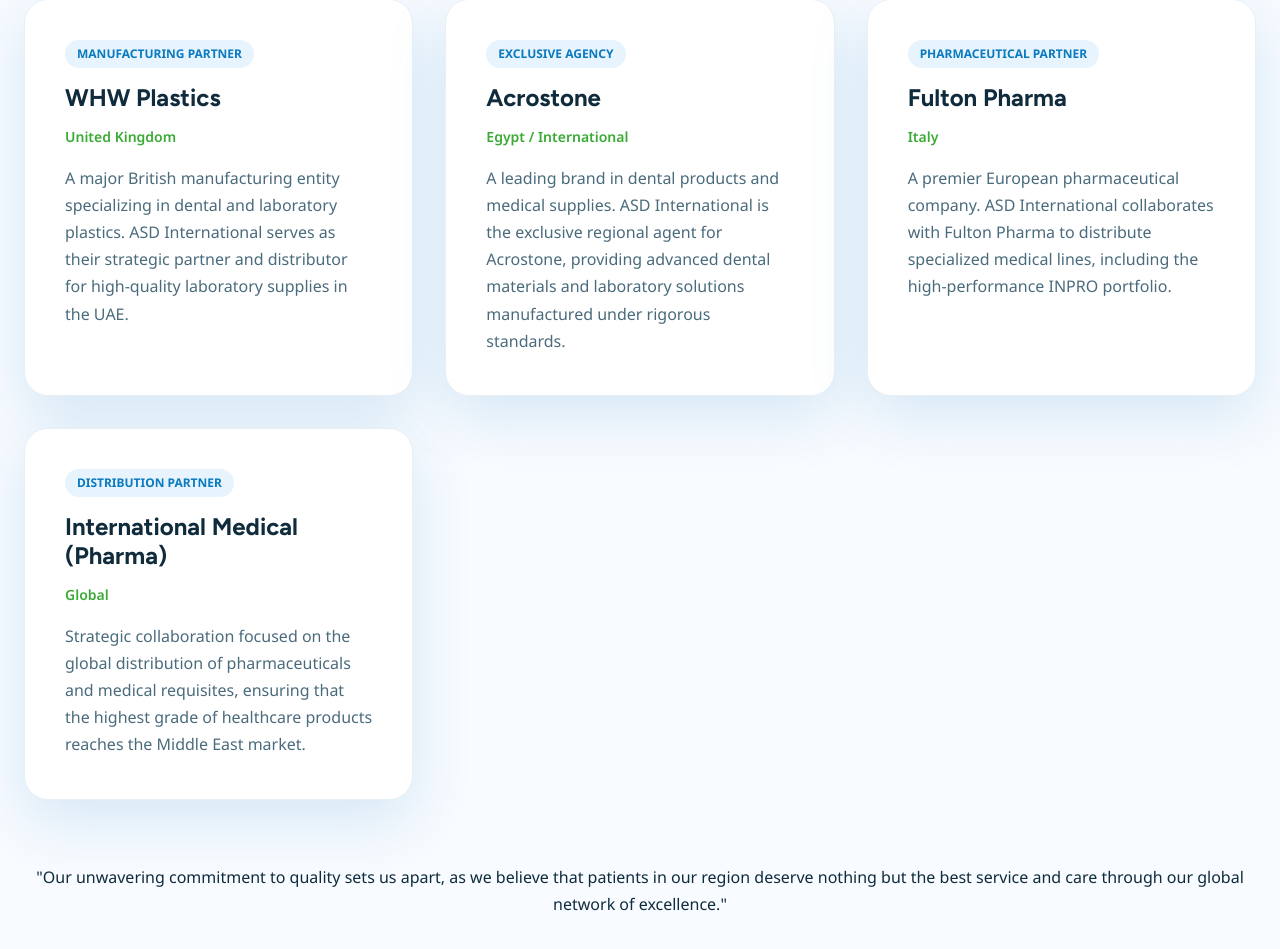
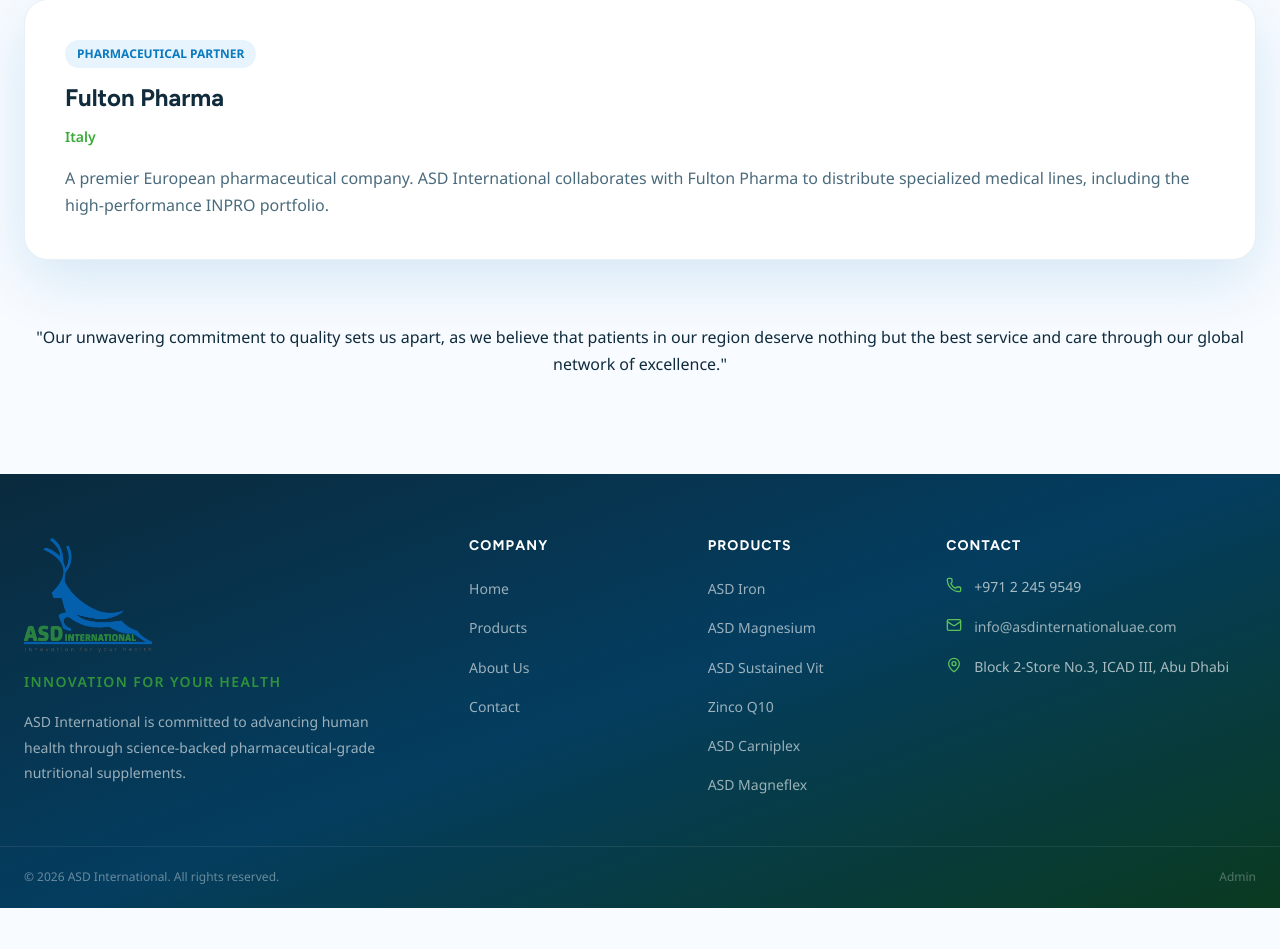
Before and after one commit to asdinternationaluae-dot/asd, a Next.js app: page /partners in a window 1280 px wide. Shown: the part 515-1464 px from the top of the page. After the commit the page ends 1423 px from the top, so only its background shows below. Built offline with nearby package versions, Linux system fonts and the light colour scheme.

Commit message:
Content: Remove all partners except Fulton Pharma

```diff
--- a/src/app/partners/page.tsx
+++ b/src/app/partners/page.tsx
@@ -8,28 +8,10 @@
 
 const partners = [
   {
-    name: 'WHW Plastics',
-    location: 'United Kingdom',
-    type: 'Manufacturing Partner',
-    description: 'A major British manufacturing entity specializing in dental and laboratory plastics. ASD International serves as their strategic partner and distributor for high-quality laboratory supplies in the UAE.'
-  },
-  {
-    name: 'Acrostone',
-    location: 'Egypt / International',
-    type: 'Exclusive Agency',
-    description: 'A leading brand in dental products and medical supplies. ASD International is the exclusive regional agent for Acrostone, providing advanced dental materials and laboratory solutions manufactured under rigorous standards.'
-  },
-  {
     name: 'Fulton Pharma',
     location: 'Italy',
     type: 'Pharmaceutical Partner',
     description: 'A premier European pharmaceutical company. ASD International collaborates with Fulton Pharma to distribute specialized medical lines, including the high-performance INPRO portfolio.'
-  },
-  {
-    name: 'International Medical (Pharma)',
-    location: 'Global',
-    type: 'Distribution Partner',
-    description: 'Strategic collaboration focused on the global distribution of pharmaceuticals and medical requisites, ensuring that the highest grade of healthcare products reaches the Middle East market.'
   }
 ];
 
```
